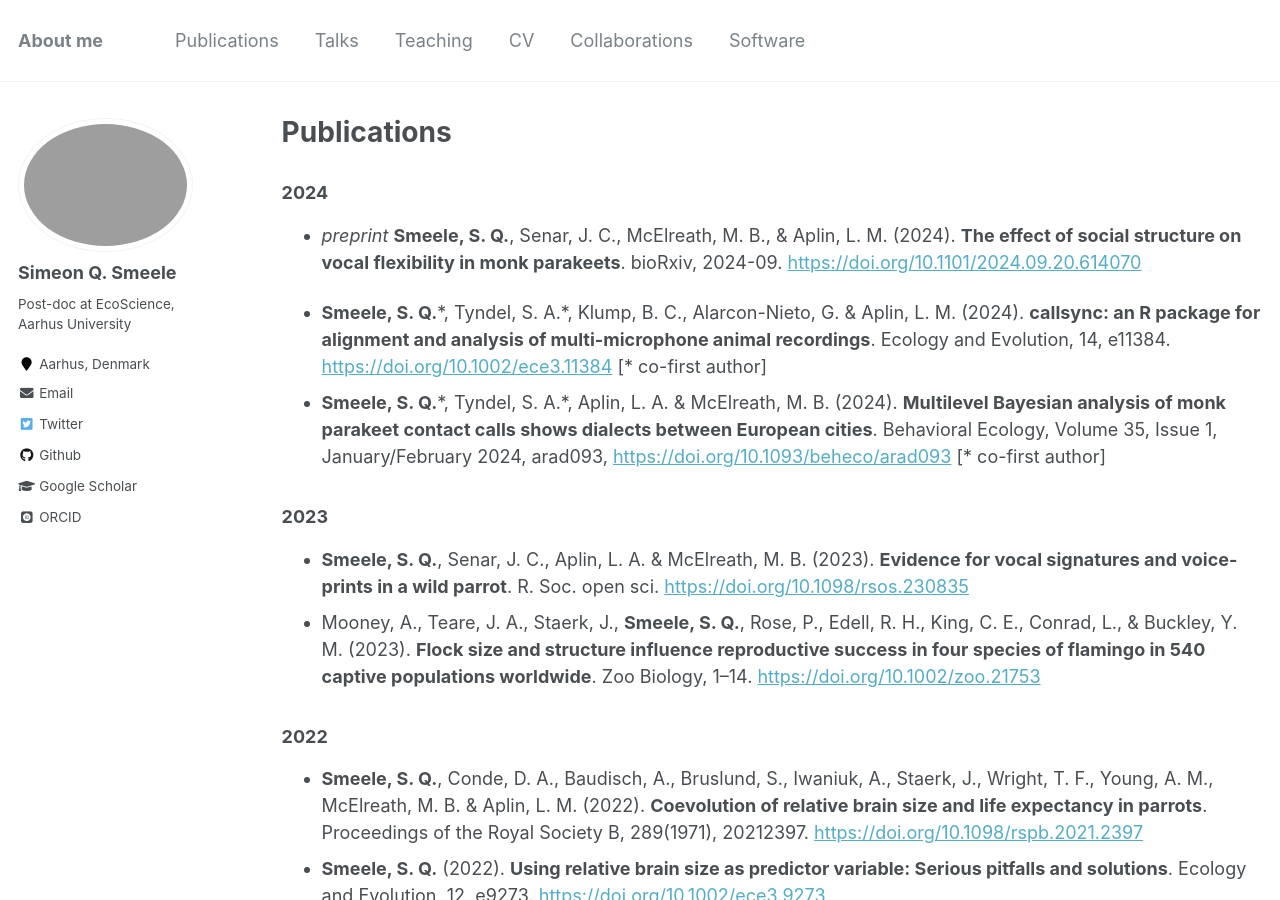
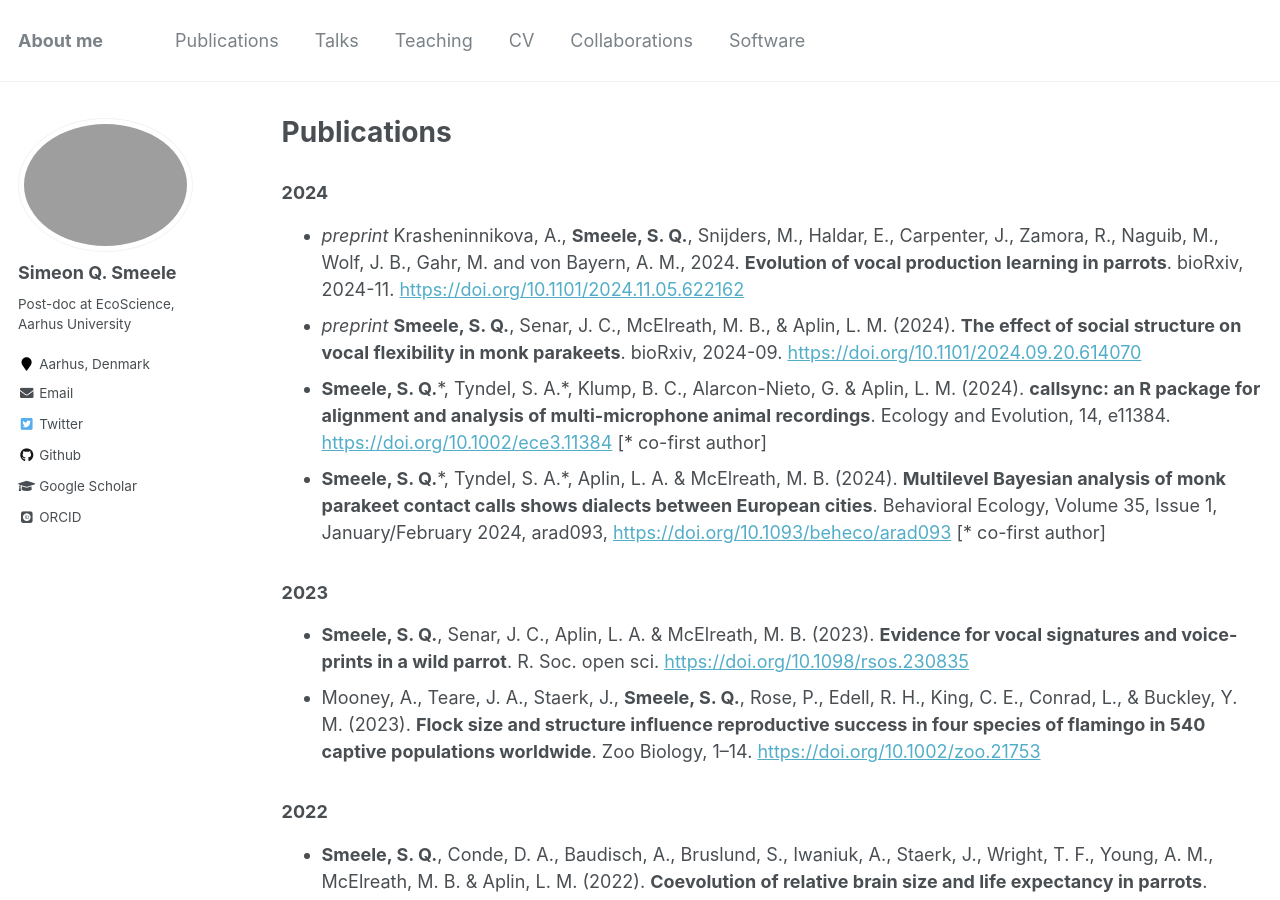
Before and after one commit to simeonqs/simeonqs.github.io, a Jekyll site: the page built from _pages/publications.md, in a window 1280 px wide and 900 px high. Built offline with Jekyll 4.4.1, drawn with Linux system fonts in a browser that asks for light colours; some web fonts are replaced; comment, search, counter and statistics services are not loaded.

Commit message:
Updating publications.

```diff
--- a/_pages/publications.md
+++ b/_pages/publications.md
@@ -9,7 +9,11 @@ author_profile: true
 
 ### 2024
 
+- *preprint* Krasheninnikova, A., **Smeele, S. Q.**, Snijders, M., Haldar, E., Carpenter, J., Zamora, R., Naguib, M., Wolf, J. B., Gahr, M. and von Bayern, A. M., 2024. **Evolution of vocal production learning in parrots**. bioRxiv, 2024-11. <https://doi.org/10.1101/2024.11.05.622162>
+  <div class='altmetric-embed' data-doi='10.1101/2024.11.05.622162'></div>
+
 - *preprint* **Smeele, S. Q.**, Senar, J. C., McElreath, M. B., & Aplin, L. M. (2024). **The effect of social structure on vocal flexibility in monk parakeets**. bioRxiv, 2024-09. <https://doi.org/10.1101/2024.09.20.614070>
+    <div class='altmetric-embed' data-doi='10.1101/2024.09.20.614070'></div>
 
 - **Smeele, S. Q.**\*, Tyndel, S. A.\*, Klump, B. C., Alarcon-Nieto, G. & Aplin, L. M. (2024). **callsync: an R package for alignment and analysis of multi-microphone animal recordings**. Ecology and Evolution, 14, e11384. <https://doi.org/10.1002/ece3.11384> [\* co-first author]
   <div class='altmetric-embed' data-doi='10.1002/ece3.11384'></div>
```
